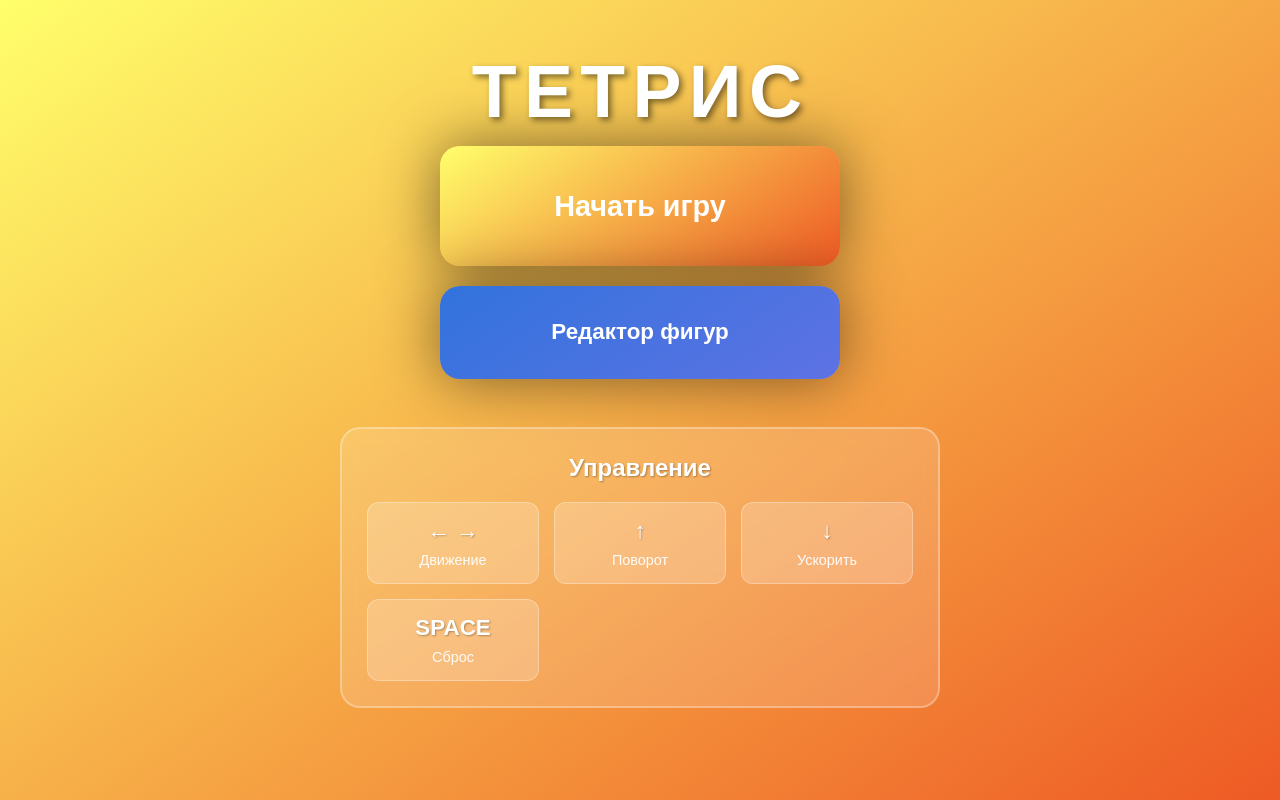
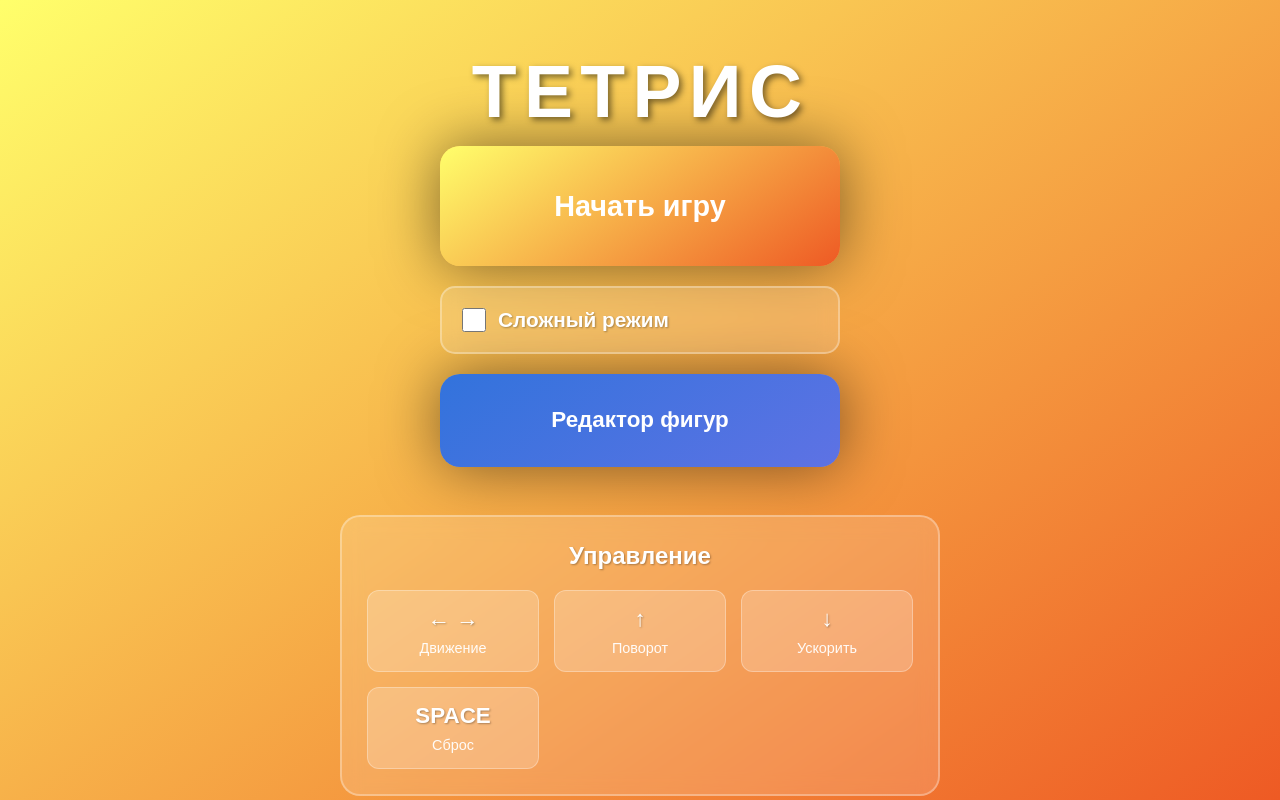
Before and after one commit to reznikovkg/vue-3-docker-compose, a Vue app in the folder vue/: page / in a window 1280 px wide. Built offline with nearby package versions, Linux system fonts and the light colour scheme.

Commit message:
добавили сложный режим со стальными фигурами

```diff
--- a/vue/src/business/Cell.js
+++ b/vue/src/business/Cell.js
@@ -1,4 +1,5 @@
 export const defaultCell = {
   occupied: false,
   className: "",
+  isSteel: false,
 };
--- a/vue/src/components/BoardCell.vue
+++ b/vue/src/components/BoardCell.vue
@@ -1,5 +1,5 @@
 <template>
-  <div :class="['board-cell', cell.className]">
+  <div :class="['board-cell', cell.className, { 'board-cell--steel': cell.isSteel }]">
     <div class="sparkle"></div>
   </div>
 </template>
@@ -42,6 +42,58 @@ defineProps({
       opacity: 0;
     }
   }
+
+  // Стальная фигура - темный градиент поверх основного цвета
+  &.steel {
+    position: relative;
+
+    &::before {
+      content: '';
+      position: absolute;
+      top: 0;
+      left: 0;
+      right: 0;
+      bottom: 0;
+      background: linear-gradient(135deg,
+        rgba(0, 0, 0, 0.4) 0%,
+        rgba(0, 0, 0, 0.6) 50%,
+        rgba(0, 0, 0, 0.4) 100%
+      );
+      border-radius: 6px;
+      pointer-events: none;
+    }
+
+    .sparkle {
+      background-color: rgba(128, 128, 128, 0.6);
+    }
+  }
+}
+
+// Стальная клетка после размещения (не в составе фигуры)
+.board-cell--steel {
+  position: relative;
+
+  &::after {
+    content: '';
+    position: absolute;
+    top: 0;
+    left: 0;
+    right: 0;
+    bottom: 0;
+    background: linear-gradient(135deg,
+      rgba(0, 0, 0, 0.4) 0%,
+      rgba(0, 0, 0, 0.6) 50%,
+      rgba(0, 0, 0, 0.4) 100%
+    );
+    border-radius: 6px;
+    pointer-events: none;
+    z-index: 5;
+  }
+
+  .sparkle {
+    background-color: rgba(128, 128, 128, 0.6);
+    z-index: 15;
+  }
 }
 
 // Цвета тетрамино через SCSS переменные
--- a/vue/src/components/Menu.vue
+++ b/vue/src/components/Menu.vue
@@ -6,8 +6,21 @@
       <button class="button button--primary" @click="() => handleStart()">
         <span class="button-text">Начать игру</span>
       </button>
+
+      <div class="difficulty-selector">
+        <label class="difficulty-label">
+          <input
+            type="checkbox"
+            v-model="hardMode"
+            class="difficulty-checkbox"
+          />
+          <span class="difficulty-text">
+            Сложный режим
+          </span>
+        </label>
+      </div>
+
       <button class="button button--secondary" @click="() => handleOpenEditor()">
-
         <span class="button-text">Редактор фигур</span>
       </button>
     </div>
@@ -37,14 +50,30 @@
         </div>
       </div>
     </div>
-
   </div>
 </template>
 
 <script setup>
+import { ref, onMounted } from 'vue'
+import { useStore } from 'vuex'
+
 const emit = defineEmits(['start', 'openEditor'])
+const store = useStore()
+
+const hardMode = ref(false)
+
+onMounted(() => {
+  // Загружаем сохраненное значение
+  const saved = localStorage.getItem('tetris_hard_mode')
+  if (saved !== null) {
+    hardMode.value = saved === 'true'
+  }
+})
 
 const handleStart = () => {
+  // Сохраняем выбор режима
+  localStorage.setItem('tetris_hard_mode', hardMode.value.toString())
+  store.dispatch('game/setHardMode', hardMode.value)
   emit('start')
 }
 
@@ -93,8 +122,6 @@ $button-secondary-gradient: linear-gradient(145deg, #3273dc, #5e72e4);
     transform: scale(1.02);
   }
 }
-
-
 
 .menu-buttons {
   display: flex;
@@ -177,11 +204,53 @@ $button-secondary-gradient: linear-gradient(145deg, #3273dc, #5e72e4);
   }
 }
 
-
 .button-text {
   flex: 1;
   text-align: center;
 }
+
+.difficulty-selector {
+  background: rgba(255, 255, 255, 0.15);
+  backdrop-filter: blur(10px);
+  border-radius: 15px;
+  padding: 20px;
+  border: 2px solid rgba(255, 255, 255, 0.3);
+  transition: all 0.3s;
+
+  &:has(.difficulty-checkbox:checked) {
+    background: rgba(255, 100, 100, 0.2);
+    border-color: rgba(255, 100, 100, 0.5);
+  }
+}
+
+.difficulty-label {
+  display: flex;
+  align-items: center;
+  gap: 12px;
+  cursor: pointer;
+  user-select: none;
+}
+
+.difficulty-checkbox {
+  width: 24px;
+  height: 24px;
+  cursor: pointer;
+  accent-color: #ee5a24;
+}
+
+.difficulty-text {
+  display: flex;
+  align-items: center;
+  gap: 8px;
+  font-size: 1.3em;
+  font-weight: bold;
+  text-shadow: 1px 1px 2px rgba(0, 0, 0, 0.3);
+
+  @media (max-width: 768px) {
+    font-size: 1.1em;
+  }
+}
+
 
 .menu-controls {
   background: rgba(255, 255, 255, 0.15);
@@ -239,10 +308,10 @@ $button-secondary-gradient: linear-gradient(145deg, #3273dc, #5e72e4);
     background: rgba(255, 255, 255, 0.3);
     transform: translateY(-2px);
   }
-  &.comp-only{
+
+  &.comp-only {
     display: block;
   }
-
 
   &.mobile-only {
     display: none;
@@ -254,9 +323,10 @@ $button-secondary-gradient: linear-gradient(145deg, #3273dc, #5e72e4);
     &.mobile-only {
       display: block;
     }
-      &.comp-only{
-    display: none;
-  }
+
+    &.comp-only {
+      display: none;
+    }
   }
 }
 
@@ -280,7 +350,4 @@ $button-secondary-gradient: linear-gradient(145deg, #3273dc, #5e72e4);
     font-size: 0.85em;
   }
 }
-
-
-
 </style>
--- a/vue/src/store/game.js
+++ b/vue/src/store/game.js
@@ -13,7 +13,8 @@ const MUTATIONS = {
   SET_INTERVAL_ID: 'SET_INTERVAL_ID',
   SET_GAME_TICK_CALLBACK: 'SET_GAME_TICK_CALLBACK',
   CLEAR_PREVIOUS_DROP_TIME: 'CLEAR_PREVIOUS_DROP_TIME',
-  SET_TOTAL_LINES_CLEARED: 'SET_TOTAL_LINES_CLEARED'
+  SET_TOTAL_LINES_CLEARED: 'SET_TOTAL_LINES_CLEARED',
+  SET_HARD_MODE: 'SET_HARD_MODE'
 }
 
 const getScoreForLines = (lines) => {
@@ -45,7 +46,8 @@ export default {
       isPaused: false,
       intervalId: null,
       gameTickCallback: null,
-      totalLinesCleared: 0  // Общее количество исчезнувших строк
+      totalLinesCleared: 0,
+      hardMode: false, // Новое: режим сложности
     }
   },
 
@@ -59,7 +61,8 @@ export default {
     }),
     dropTime: (state) => state.dropTime,
     isPaused: (state) => state.isPaused,
-    linesToLevel: (state) => state.linesPerLevel - state.linesCompleted
+    linesToLevel: (state) => state.linesPerLevel - state.linesCompleted,
+    hardMode: (state) => state.hardMode,
   },
 
   mutations: {
@@ -87,6 +90,10 @@ export default {
       state.totalLinesCleared = total
     },
 
+    [MUTATIONS.SET_HARD_MODE](state, value) {
+      state.hardMode = value
+    },
+
     [MUTATIONS.ADD_LINES_CLEARED](state, lines) {
       const oldDropTime = state.dropTime
       const oldTotalLines = state.totalLinesCleared
@@ -94,12 +101,10 @@ export default {
       const linesScore = getScoreForLines(lines)
       state.points += linesScore
 
-      // Увеличиваем общее количество исчезнувших строк
       state.totalLinesCleared += lines
 
       const newLinesCompleted = state.linesCompleted + lines
 
-      // Проверяем переход на новый уровень
       if (newLinesCompleted >= state.linesPerLevel) {
         state.level += 1
         state.linesCompleted = newLinesCompleted % state.linesPerLevel
@@ -107,16 +112,12 @@ export default {
         state.linesCompleted = newLinesCompleted
       }
 
-      // Вычисляем новую скорость на основе общего количества исчезнувших строк
-      // Каждая строка уменьшает dropTime на 1% от начального значения
-      const speedReduction = state.totalLinesCleared * 0.01 // 1% за каждую строку
+      const speedReduction = state.totalLinesCleared * 0.01
       const newDropTime = defaultDropTime * (1 - speedReduction)
 
-      // Ограничиваем минимальную скорость
       state.dropTime = Math.max(newDropTime, minimumDropTime)
       state.previousDropTime = null
 
-      // ЛОГИРОВАНИЕ
       console.group(' СКОРОСТЬ ИГРЫ ОБНОВЛЕНА');
       console.log(' Исчезло строк:', lines);
       console.log(' Всего строк исчезло:', `${oldTotalLines} → ${state.totalLinesCleared}`);
@@ -183,14 +184,18 @@ export default {
       }
     },
 
-    startGame({ commit, dispatch }) {
+    setHardMode({ commit }, value) {
+      commit(MUTATIONS.SET_HARD_MODE, value)
+    },
+
+    startGame({ commit, dispatch, state }) {
       commit(MUTATIONS.RESET_GAME_OVER)
       commit(MUTATIONS.RESET_GAME_STATS)
 
-      //  Сначала инициализируем игрока с загруженными фигурами
-      return dispatch('player/initPlayer', null, { root: true })
+      const hardMode = state.hardMode
+
+      return dispatch('player/initPlayer', { hardMode }, { root: true })
         .then(() => {
-          // Теперь сбрасываем игрока
           return dispatch('player/resetPlayer', null, { root: true })
         })
         .then(() => {
@@ -204,7 +209,6 @@ export default {
 
         commit(MUTATIONS.ADD_LINES_CLEARED, lines)
 
-        // Если скорость изменилась, перезапускаем игровой цикл
         if (state.dropTime !== oldDropTime) {
           console.log(' Перезапуск игрового цикла с новой скоростью:', state.dropTime + 'ms');
           commit(MUTATIONS.CLEAR_PREVIOUS_DROP_TIME)
--- a/vue/src/store/player.js
+++ b/vue/src/store/player.js
@@ -9,16 +9,16 @@ const MUTATIONS = {
   INIT_PLAYER: 'INIT_PLAYER'
 }
 
-const buildPlayer = (previous, store = null) => {
+const buildPlayer = (previous, store = null, hardMode = false) => {
   let tetrominoes
 
   if (previous) {
     tetrominoes = [...previous.tetrominoes]
-    tetrominoes.unshift(randomTetromino(store))
+    tetrominoes.unshift(randomTetromino(store, hardMode))
   } else {
     tetrominoes = Array(5)
       .fill(0)
-      .map(() => randomTetromino(store))
+      .map(() => randomTetromino(store, hardMode))
   }
 
   return {
@@ -35,7 +35,7 @@ export default {
 
   state() {
     return {
-      player: null,  // ⚠️ Изменено: теперь null вместо buildPlayer()
+      player: null,
       initialized: false
     }
   },
@@ -48,10 +48,9 @@ export default {
   },
 
   mutations: {
-    // ✨ НОВОЕ: Инициализация с доступом к store
-    [MUTATIONS.INIT_PLAYER](state, store) {
+    [MUTATIONS.INIT_PLAYER](state, { store, hardMode }) {
       if (!state.initialized) {
-        state.player = buildPlayer(null, store)
+        state.player = buildPlayer(null, store, hardMode)
         state.initialized = true
       }
     },
@@ -60,8 +59,8 @@ export default {
       state.player = player
     },
 
-    [MUTATIONS.RESET_PLAYER](state, store = null) {
-      state.player = buildPlayer(state.player, store)
+    [MUTATIONS.RESET_PLAYER](state, { store, hardMode }) {
+      state.player = buildPlayer(state.player, store, hardMode)
     },
 
     [MUTATIONS.UPDATE_POSITION](state, position) {
@@ -87,10 +86,9 @@ export default {
   },
 
   actions: {
-    // ✨ НОВОЕ: Инициализация игрока
-    initPlayer({ commit, state }) {
-      if (!state.initialized) {
-        commit(MUTATIONS.INIT_PLAYER, this)
+    initPlayer({ commit, rootGetters }, { hardMode = false } = {}) {
+      if (!this.state.player.initialized) {
+        commit(MUTATIONS.INIT_PLAYER, { store: this, hardMode })
       }
     },
 
@@ -99,9 +97,9 @@ export default {
       dispatch('board/updateBoard', null, { root: true })
     },
 
-    // 🔧 ИСПРАВЛЕНО: передаем this вместо rootState
-    resetPlayer({ commit, dispatch }) {
-      commit(MUTATIONS.RESET_PLAYER, this)
+    resetPlayer({ commit, dispatch, rootGetters }) {
+      const hardMode = rootGetters['game/hardMode']
+      commit(MUTATIONS.RESET_PLAYER, { store: this, hardMode })
       dispatch('board/updateBoard', null, { root: true })
     },
 
```
Also changed, not shown: vue/src/business/Board.js (+27 -3 lines), vue/src/business/Tetrominoes.js (+23 -9 lines).
